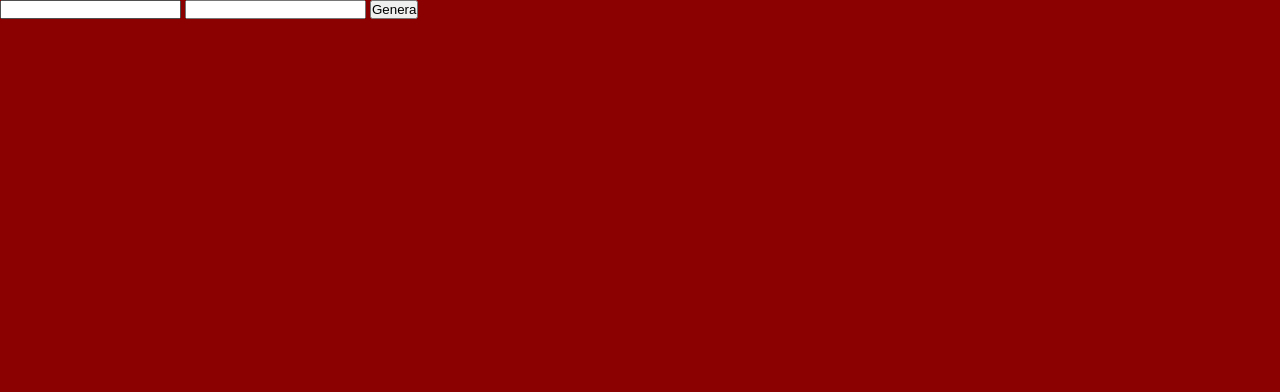
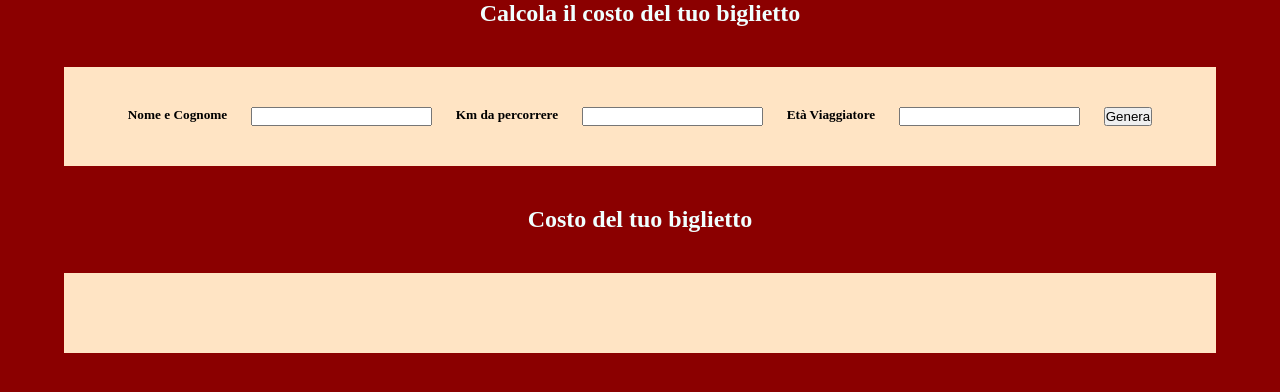
Before and after one commit to Andrearusso94/js-biglietto-treno-form, a plain HTML site: page index.html in a window 1280 px wide. Drawn offline with Linux system fonts and the light colour scheme.

Commit message:
add style html-css

```diff
--- a/assets/css/style.css
+++ b/assets/css/style.css
@@ -7,3 +7,16 @@
 body{
     background-color: darkred;
 }
+
+.form{
+    display: flex;
+    background-color: bisque;
+    margin: 2.5rem auto;
+    padding: 2.5rem;
+    justify-content: space-evenly;
+    width: 90%;
+}
+h2{
+    text-align: center;
+    color: azure;
+}
--- a/assets/js/main.js
+++ b/assets/js/main.js
@@ -36,6 +36,7 @@ if (age < 18) {
 const buttonGenerator = document.getElementById("go");
 
 buttonGenerator.addEventListener("click", function(){
+  const myUser = document.getElementById("user").value;
   const nKm = document.getElementById("nKm").value;
 
 
@@ -67,6 +68,6 @@ if (age < 18) {
     console.log("Non si applica nessuno sconto", finalPrice);
 }
 
-let myMessage = `Ciao questo è il prezzo del tuo biglietto:€ ${finalPrice.toFixed(2)}`
+let myMessage =  `${myUser} Questo è il prezzo del tuo biglietto:€ ${finalPrice.toFixed(2)}`
 document.getElementById("demo").innerHTML = myMessage;
 })
--- a/index.html
+++ b/index.html
@@ -8,13 +8,24 @@
     <title>Document</title>
 </head>
 <body>
+    <h2>Calcola il costo del tuo biglietto</h2>
+    <div class="form">
+        <h5>Nome e Cognome</h5>
+        <input type="text" name="" id="user">
+         <h5>Km da percorrere</h5>
+         <input type="text" name="" id="nKm">
+          <h5>Età Viaggiatore</h5>
+          <input type="text" name="" id="age">
+         <button id="go" class="btn-primary">Genera</button>
+    </div>
+    <h2>Costo del tuo biglietto</h2>
+   <div class="form">
+    <p id="demo"></p>
+   </div>
 
-    <input type="text" name="" id="nKm">
-    <input type="text" name="" id="age">
 
-     <button id="go" class="btn">Genera</button>
 
-  <p id="demo"></p>
+
 
 
     <script src="./assets/js/main.js"></script>
```
